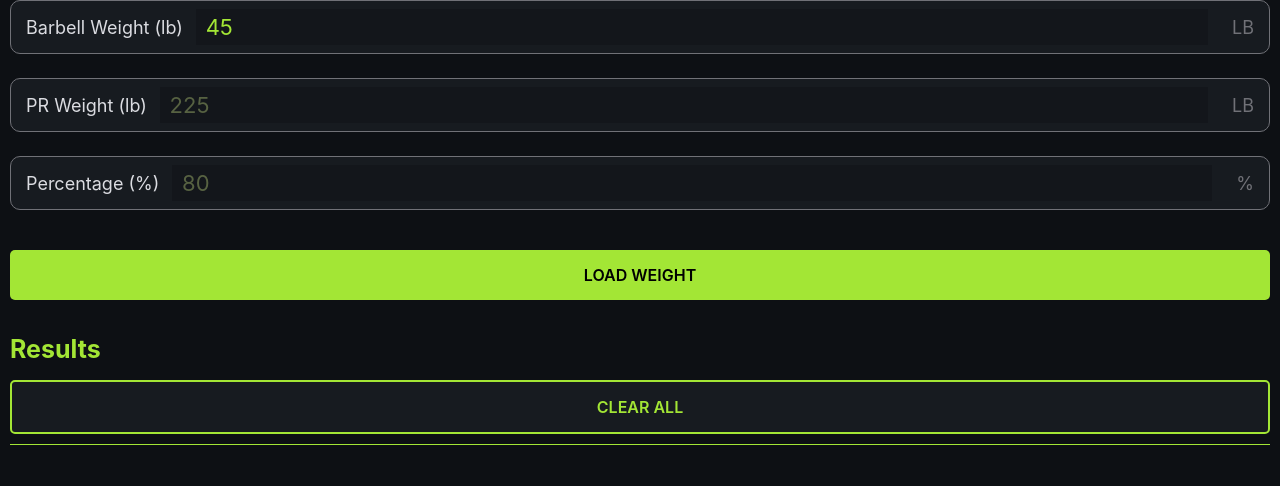
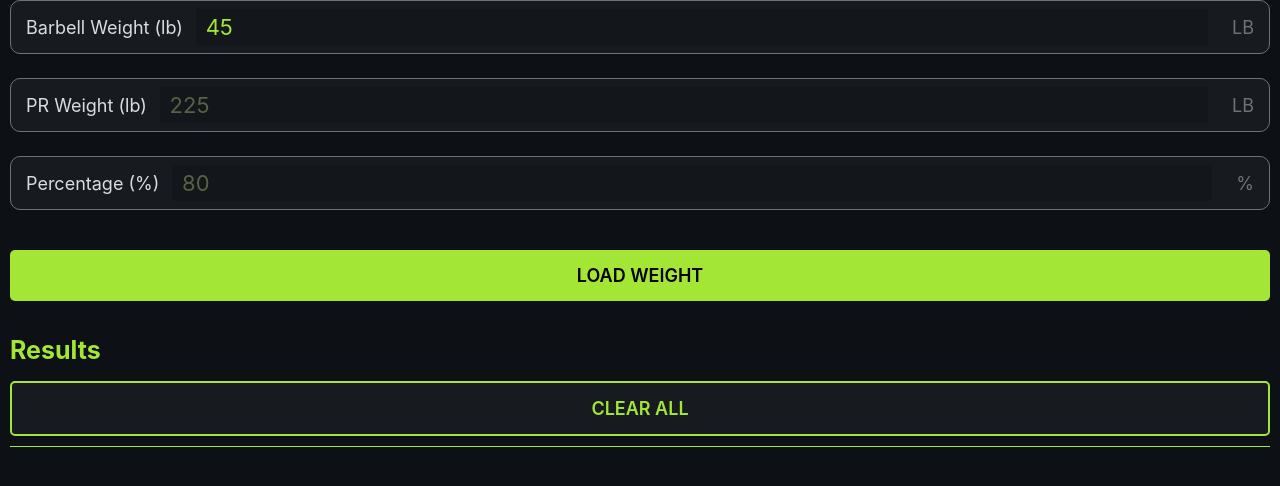
Before and after one commit to alexmtzrv/barbell-loader, a website: page index.html in a window 1280 px wide. Drawn offline with Linux system fonts and the light colour scheme.

Commit message:
Fixed form button style

```diff
--- a/style.css
+++ b/style.css
@@ -146,7 +146,7 @@ input[type="number"] {
 .form-button button{
     width: 100%;
     color: inherit;
-    font-size: var(--title-font);
+    font-size: var(--text-fs);
     padding: 15px;
     font-weight: 600;
     border: none;
```
